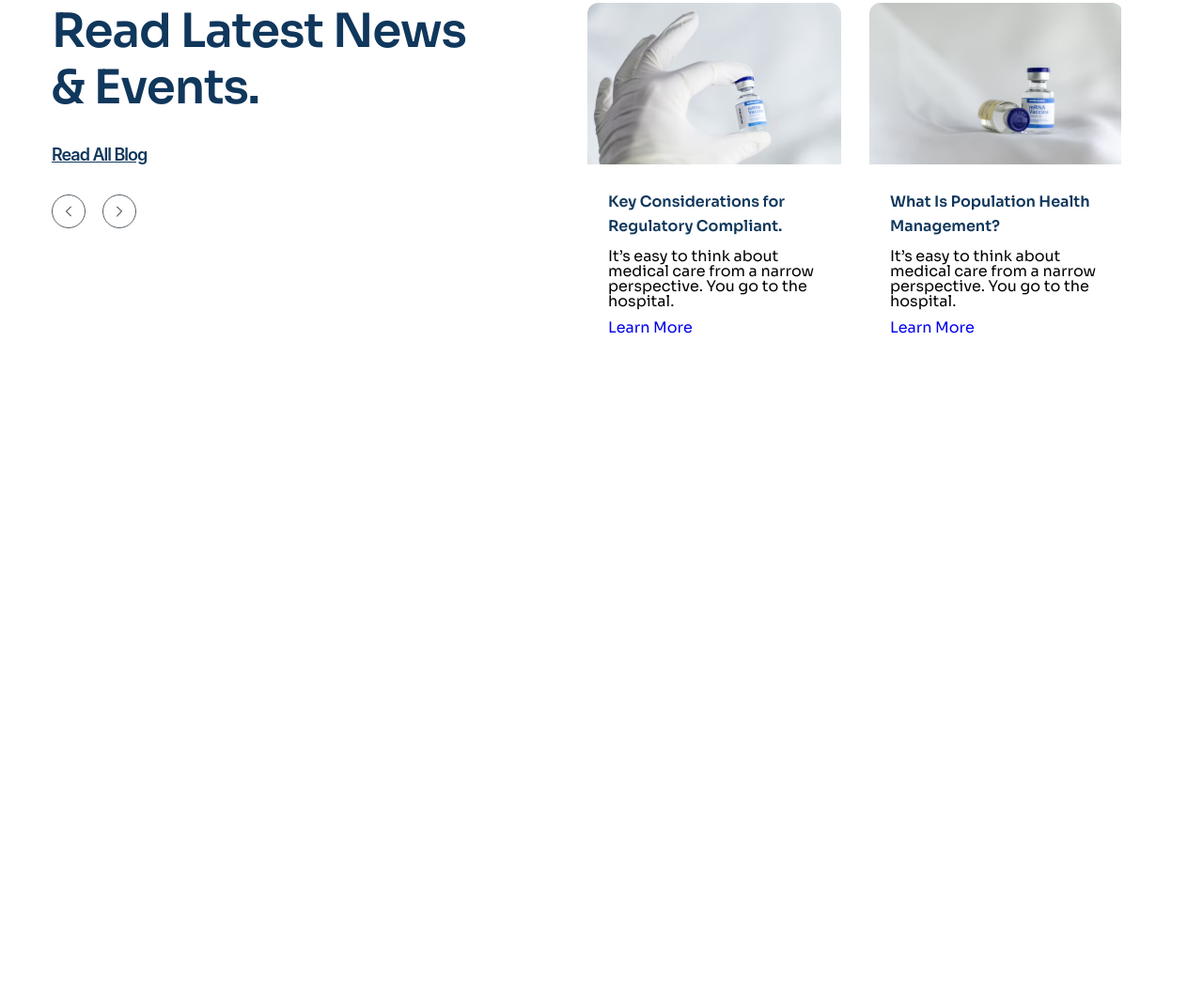
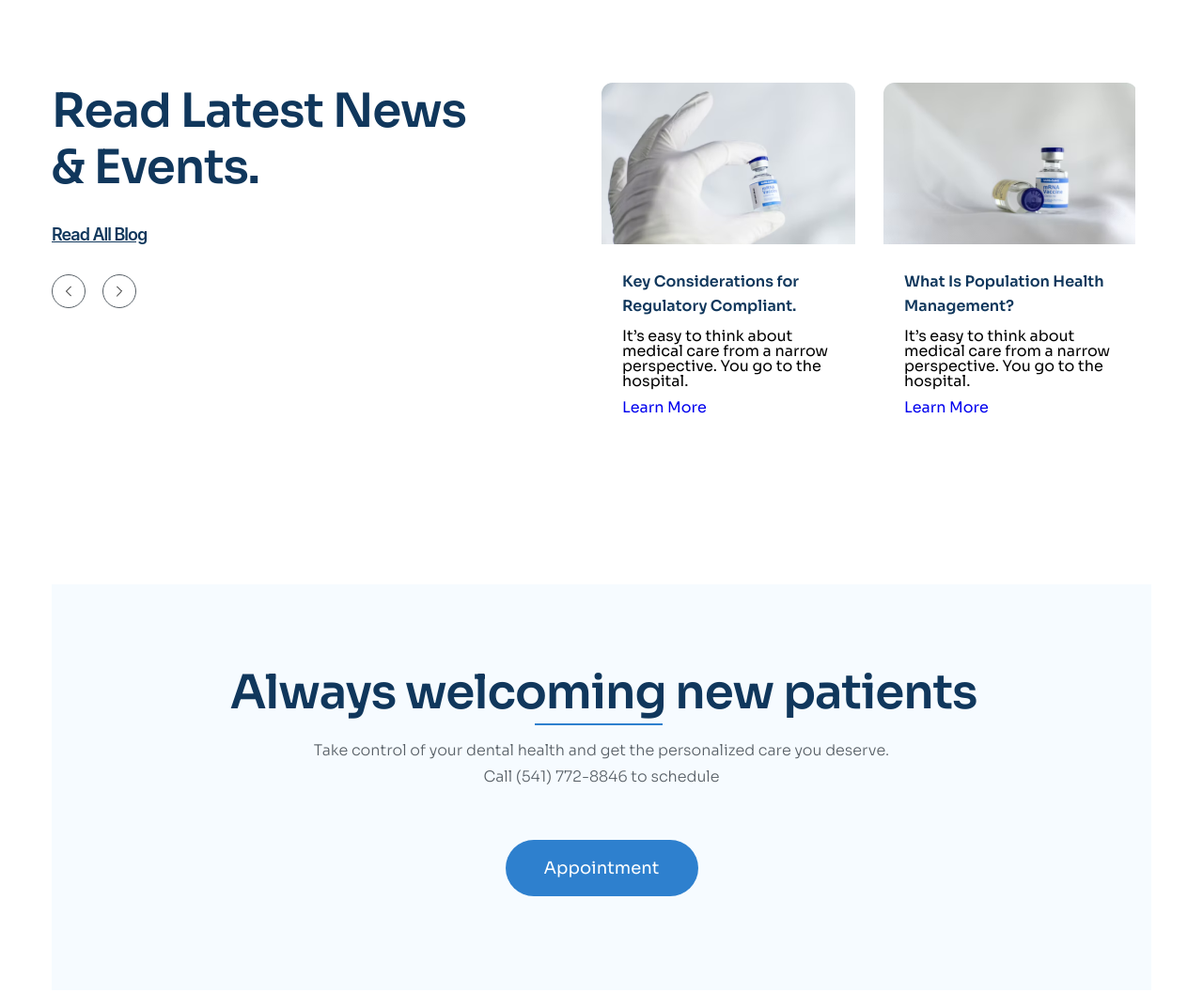
Before and after one commit to ViTrungDev/Html_to_Figma, a plain HTML site: page index.html in a window 1280 px wide. Shown: the part 5132-6189 px from the top of the page at 94% size. Drawn offline with Linux system fonts and the light colour scheme.

Commit message:
code phan cta- action

```diff
--- a/assets/css/style.css
+++ b/assets/css/style.css
@@ -428,12 +428,22 @@ a {
   align-items: center;
 }
 /* ========================== code phần events ==================== */
+.events__left {
+  width: 54%;
+}
+
 .events__row {
+  padding: 85px 0px;
+  margin-bottom: 85px;
   display: grid;
   grid-template-columns: repeat(2, 1fr);
 }
 .events__heading {
-  max-width: 470px;
+  width: 470px;
+}
+.events__right {
+  display: flex;
+  flex-shrink: 1;
 }
 .events__read {
   display: inline-block;
@@ -451,17 +461,18 @@ a {
   justify-content: start;
 }
 /* ================ events right ==================== */
-.events__list{
+.events__list {
+  flex-shrink: 1;
   display: flex;
   column-gap: 30px;
 }
 .events__row-right {
   display: grid;
   grid-template-columns: repeat(2, 1fr);
-  column-gap: 30px;
+  margin-right: 0px;
 }
 .events__title {
- margin-bottom: 10px;
+  margin-bottom: 10px;
   width: 224px;
   color: #10375c;
   font-size: 1.6rem;
@@ -474,12 +485,47 @@ a {
   font-size: 1.4rem;
   font-weight: 300;
   line-height: 1.71; /* 171.429% */
-
 }
-.events__container{
+.events__container {
   margin: 24px 0px 10px 22px;
 }
-.events__learn-more{
+.events__learn-more {
   display: inline-block;
   margin-top: 12px;
 }
+
+/*========================== code phần cta-action============*/
+.box__action {
+  background: #f6fbff;
+  padding: 85px 0 47px;
+}
+.action__title {
+  text-align: center;
+  font-size: 5rem;
+  font-weight: 600;
+  margin-left: 150px;
+}
+.action__title::after {
+  width: 136px;
+  height: 2px;
+  background: #2e80ce;
+  display: inline-block;
+  content: "";
+  position: relative;
+  bottom: -18px;
+  right: 480px;
+}
+.action__desc {
+  width: 617px;
+  text-align: center;
+  margin: 18px auto;
+  font-size: 1.6rem;
+  font-weight: 300;
+  line-height: 1.75; /* 175% */
+}
+.action__btn {
+  display: flex;
+  justify-content: center;
+  align-items: center;
+  margin: 53px 0;
+}
--- a/index.html
+++ b/index.html
@@ -586,6 +586,21 @@
           </div>
         </div>
       </section>
+      <!-- code phần cta-action  -->
+      <div class="cta-action">
+        <div class="container ">
+         <div class="box__action">
+            <h2 class="action__title section-heading">
+              Always welcoming new patients
+            </h2>
+            <p class="action__desc section-desc">
+              Take control of your dental health and get the personalized care you
+              deserve. Call (541) 772-8846 to schedule
+            </p>
+           <div class="action__btn"> <a href="#!" class="btn ">Appointment</a></div>
+         </div>
+        </div>
+      </div>
     </main>
   </body>
 </html>
```
